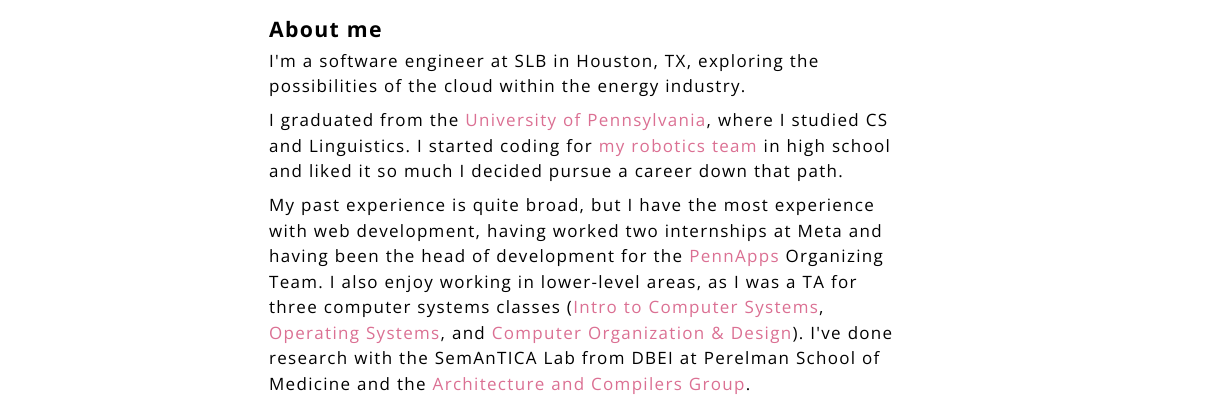
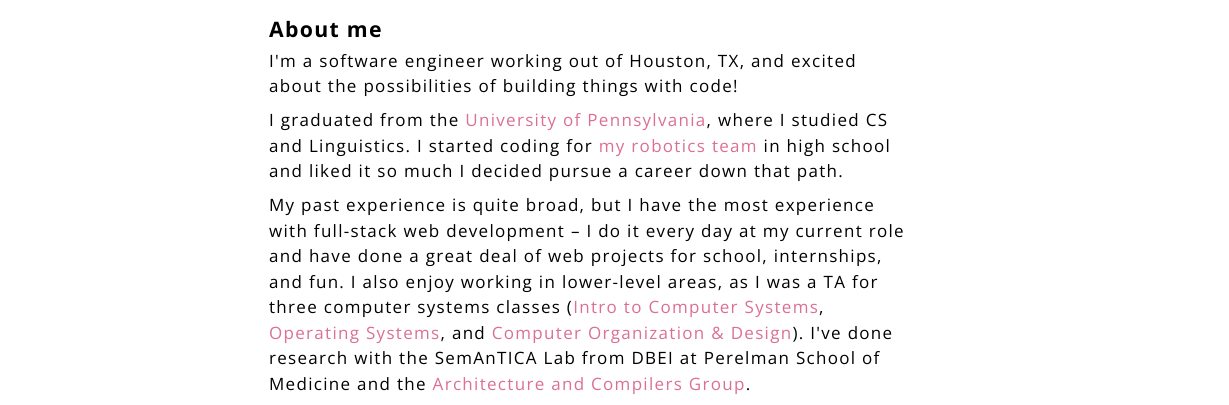
Before and after one commit to audrey-yang/audrey-yang.github.io, a Gatsby site: page / in a window 1280 px wide. Shown: the part 395-800 px from the top of the page, 51-1280 px from the left. Built offline with nearby package versions, Linux system fonts and the light colour scheme; Gatsby itself is replaced by a stand-in of ours; a web font is replaced by a local one.

Commit message:
Content refresh for December 2024

```diff
--- a/content/about.mdx
+++ b/content/about.mdx
@@ -1,17 +1,17 @@
 ### About me
 
-I'm a software engineer at SLB in Houston, TX, exploring the possibilities
-of the cloud within the energy industry.
+I'm a software engineer working out of Houston, TX, and excited about the possibilities of building
+things with code!
 
 I graduated from the
 [University of Pennsylvania](https://seas.upenn.edu), where I studied
 CS and Linguistics. I started coding for [my robotics team](https://www.moe365.net/) in high school
 and liked it so much I decided pursue a career down that path.
 
-My past experience is quite broad, but I have the most experience with web development,
-having worked two internships at Meta and having been the head of development
-for the [PennApps](https://pennapps.com) Organizing Team. I also enjoy working in
-lower-level areas, as I was a TA for three computer systems classes
+My past experience is quite broad, but I have the most experience with full-stack web development –
+I do it every day at my current role and have done a great deal of web projects for school,
+internships, and fun.
+I also enjoy working in lower-level areas, as I was a TA for three computer systems classes
 ([Intro to Computer Systems](https://www.seas.upenn.edu/~cis2400/current/),
 [Operating Systems](https://boonloo.cis.upenn.edu/about/teaching/cis548/),
 and [Computer Organization & Design](https://www.cis.upenn.edu/~cis5710/current/)). I've
```
Also changed, not shown: content/projects.json (+15 -1 lines).
